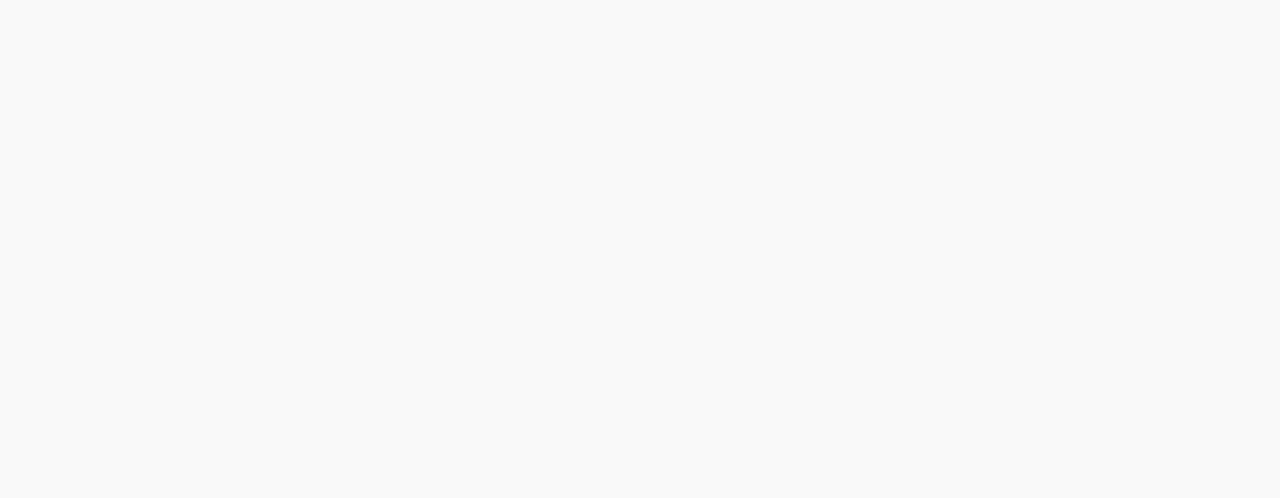
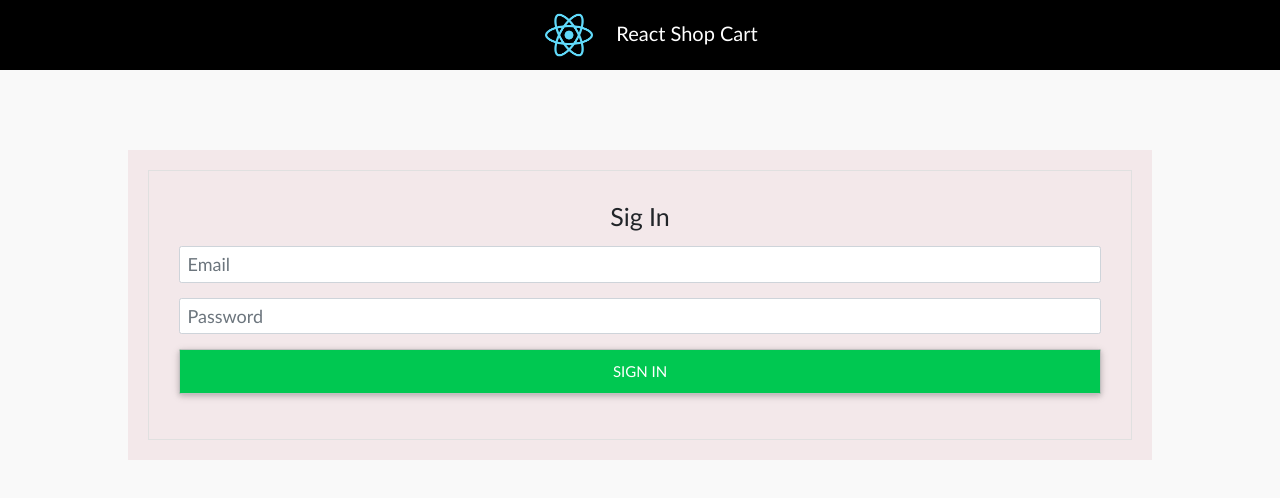
Before and after one commit to cesar4rroyo/shopcart, a React (Create React App) app: page /login in a window 1280 px wide. Shown: the top 498 px of the page. Built offline with nearby package versions, Linux system fonts and the light colour scheme.

Commit message:
adding private route

```diff
--- a/package.json
+++ b/package.json
@@ -4,6 +4,7 @@
     "version": "0.1.0",
     "private": true,
     "dependencies": {
+        "@material-ui/core": "^4.10.1",
         "@testing-library/jest-dom": "^4.2.4",
         "@testing-library/react": "^9.3.2",
         "@testing-library/user-event": "^7.1.2",
--- a/src/App.js
+++ b/src/App.js
@@ -5,6 +5,8 @@ import Home from "./components/Home";
 import { BrowserRouter as Router, Switch, Route } from "react-router-dom";
 import BolsaCompra from "./components/BolsaCompra";
 import AdminSection from "./components/AdminSection";
+import LogIn from "./components/LogIn";
+import { ProtectedRoute } from "./auth/Protected";
 
 const App = () => {
     return (
@@ -12,8 +14,17 @@ const App = () => {
             <Provider store={store}>
                 <Switch>
                     <Route exact path="/" component={Home}></Route>
-                    <Route exact path="/admin" component={AdminSection}></Route>
+                    <ProtectedRoute
+                        exact
+                        path="/admin"
+                        component={AdminSection}
+                    ></ProtectedRoute>
+                    <Route exact path="/login" component={LogIn}></Route>
                     <Route exact path="/compra" component={BolsaCompra}></Route>
+                    <Route
+                        path="*"
+                        component={() => "404 NOT FOUND PAGE"}
+                    ></Route>
                 </Switch>
             </Provider>
         </Router>
--- /dev/null
+++ b/src/auth/Auth.js
@@ -0,0 +1,19 @@
+class Auth {
+    constructor() {
+        this.authenticated = false;
+    }
+    login(cb) {
+        this.authenticated = true;
+        cb();
+    }
+    logout(cb) {
+        this.authenticated = false;
+        cb();
+    }
+
+    isAuthenticated() {
+        return this.authenticated;
+    }
+}
+
+export default new Auth();
--- /dev/null
+++ b/src/auth/Protected.js
@@ -0,0 +1,27 @@
+import React from "react";
+import { Route, Redirect } from "react-router-dom";
+import Auth from "./Auth";
+
+export const ProtectedRoute = ({ component: Component, ...rest }) => {
+    return (
+        <Route
+            {...rest}
+            render={(props) => {
+                if (Auth.isAuthenticated()) {
+                    return <Component {...props} />;
+                } else {
+                    return (
+                        <Redirect
+                            to={{
+                                pathname: "/",
+                                state: {
+                                    from: props.location,
+                                },
+                            }}
+                        ></Redirect>
+                    );
+                }
+            }}
+        />
+    );
+};
--- a/src/components/AdminSection.js
+++ b/src/components/AdminSection.js
@@ -1,10 +1,13 @@
 import React from "react";
 import OrdersAdmin from "./OrdersAdmin";
 import "./styles/orders.css";
+import Auth from "../auth/Auth";
+import HeaderAdmin from "./HeaderAdmin";
 
 const AdminSection = (props) => {
     return (
         <div>
+            <HeaderAdmin props={props}></HeaderAdmin>
             <OrdersAdmin></OrdersAdmin>
         </div>
     );
--- a/src/components/Header.js
+++ b/src/components/Header.js
@@ -3,6 +3,7 @@ import "./styles/Header.css";
 import SearchResponsive from "./SearchResponsive";
 import { connect } from "react-redux";
 import SlideCart from "./SlideCart";
+import { Link } from "react-router-dom";
 
 const Header = (props) => {
     const [search, setSearch] = useState(false);
@@ -56,9 +57,9 @@ const Header = (props) => {
                 </li>
                 <li>
                     <div className="user_container">
-                        <a href="/">
+                        <Link to="/login">
                             <i className="far fa-user-circle"></i>
-                        </a>
+                        </Link>
                         <div className="menu_text">
                             <span>Bienvenid@</span>
                         </div>
@@ -84,7 +85,9 @@ const Header = (props) => {
                         <i onClick={handleSearch} className="fas fa-search"></i>
                     </li>
                     <li>
-                        <i className="far fa-user-circle"></i>
+                        <Link to="/login">
+                            <i className="far fa-user-circle"></i>
+                        </Link>
                     </li>
                     <li>
                         <i
--- /dev/null
+++ b/src/components/HeaderAdmin.js
@@ -0,0 +1,27 @@
+import React from "react";
+import { Link } from "react-router-dom";
+import Auth from "../auth/Auth";
+
+const HeaderAdmin = (props) => {
+    return (
+        <header className="header_admin_section">
+            <Link to="/">
+                <img src="logo192.png" alt="logo" />
+            </Link>
+            <h2>React Shop Cart</h2>
+            {Auth.isAuthenticated() ? (
+                <button
+                    onClick={() => {
+                        Auth.logout(() => {
+                            props.props.history.push("/");
+                        });
+                    }}
+                >
+                    Log Out
+                </button>
+            ) : null}
+        </header>
+    );
+};
+
+export default HeaderAdmin;
--- /dev/null
+++ b/src/components/LogIn.js
@@ -0,0 +1,58 @@
+import React, { useState } from "react";
+import HeaderAdmin from "./HeaderAdmin";
+import Auth from "../auth/Auth";
+
+const LogIn = (props) => {
+    const [email, setemail] = useState("");
+    const [pass, setPass] = useState("");
+    const handleSubmit = (e) => {
+        e.preventDefault();
+        if (email === "admin@gmail.com" && pass === "admin") {
+            Auth.login(() => {
+                props.history.replace("/admin");
+            });
+        }
+    };
+    const handleEmail = (e) => {
+        setemail(e.target.value);
+    };
+    const handlePass = (e) => {
+        setPass(e.target.value);
+    };
+
+    return (
+        <React.Fragment>
+            <HeaderAdmin></HeaderAdmin>
+            <div className="form_container">
+                <form
+                    className="text-center border border-light p-5"
+                    onSubmit={handleSubmit}
+                >
+                    <p className="h1 mb-4">Sig In</p>
+                    <input
+                        type="email"
+                        name="email"
+                        placeholder="Email"
+                        className="form-control mb-4"
+                        onChange={handleEmail}
+                    />
+                    <input
+                        type="password"
+                        name="password"
+                        placeholder="Password"
+                        className="form-control mb-4"
+                        onChange={handlePass}
+                    />
+                    <button
+                        className="btn btn-success btn-block my-4"
+                        type="submit"
+                    >
+                        Sign in
+                    </button>
+                </form>
+            </div>
+        </React.Fragment>
+    );
+};
+
+export default LogIn;
--- a/src/components/styles/orders.css
+++ b/src/components/styles/orders.css
@@ -3,7 +3,7 @@
     padding: 10px;
 }
 
-tbody>tr:nth-child(odd) {
+tbody > tr:nth-child(odd) {
     background-color: #f0f0f0;
 }
 
@@ -14,3 +14,33 @@ td {
 th {
     text-align: left;
 }
+
+.form_container {
+    width: 80%;
+    margin-left: auto;
+    margin-right: auto;
+    margin-top: 8rem;
+    background-color: rgb(243, 232, 234);
+}
+.form_container input {
+    font-size: 1.8rem;
+}
+.form_container button {
+    font-size: 1.5rem;
+}
+
+.header_admin_section {
+    display: flex;
+    justify-content: center;
+}
+.header_admin_section button {
+    color: white;
+    background-color: transparent;
+    border: 0;
+    outline: 0;
+    position: absolute;
+    right: 2rem;
+}
+.header_admin_section button:hover {
+    color: teal;
+}
--- a/src/index.css
+++ b/src/index.css
@@ -7,18 +7,19 @@ html {
     font-size: 62.5%;
     box-sizing: border-box;
     font-family: "Montserrat", sans-serif;
-    background-color: #F9F9F9;
+    background-color: #f9f9f9;
 }
 
 body {
-    background-color: #F9F9F9;
+    background-color: #f9f9f9;
 }
 
 .active {
     display: none;
 }
 
-body, #root {
+body,
+#root {
     height: 100vh;
     margin: 0;
     padding: 0;
@@ -28,9 +29,14 @@ a {
     text-decoration: none;
 }
 
-body, input, select, button, textarea {
+body,
+input,
+select,
+button,
+textarea {
     font-size: 1.6rem;
-    font-family: "Trebuchet MS", "Lucida Sans Unicode", "Lucida Grande", "Lucida Sans", Arial, sans-serif;
+    font-family: "Trebuchet MS", "Lucida Sans Unicode", "Lucida Grande",
+        "Lucida Sans", Arial, sans-serif;
 }
 
 a:hover {
```
Also changed, not shown: server.js (+13 -1 lines), src/components/OrdersAdmin.js (+6 -1 lines), 1 other file (tests, documents, lock files or other folders).
